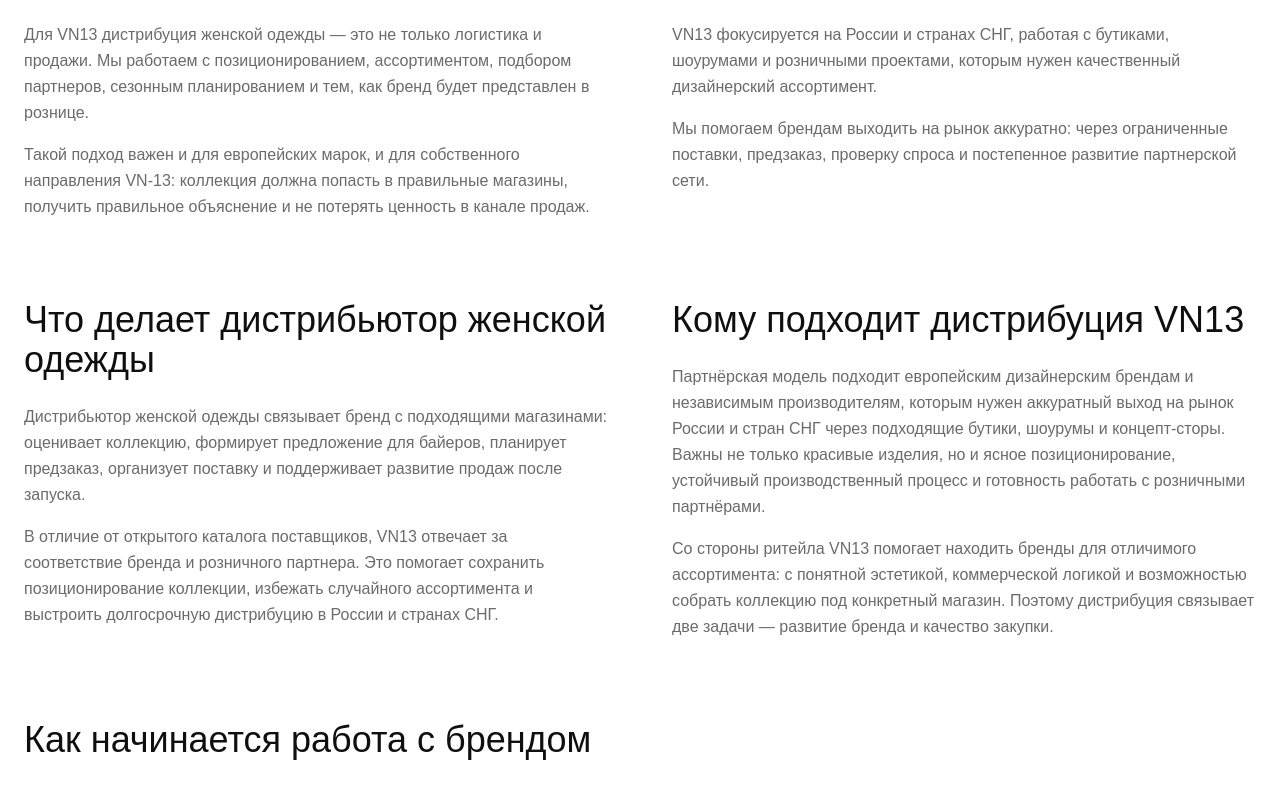
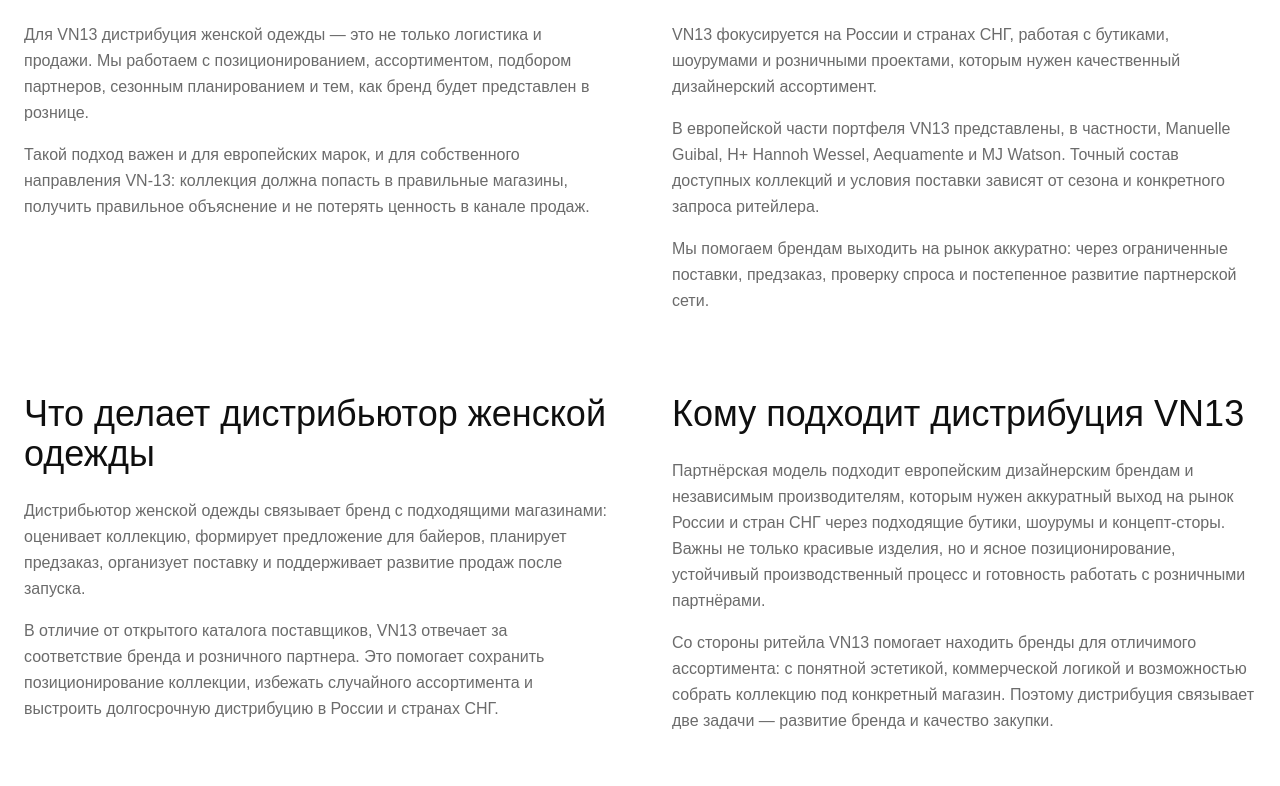
Before and after one commit to coffeeshop13/vn-13, a Next.js app: page /distributsiya-zhenskoy-odezhdy in a window 1280 px wide. Shown: the part 954-1740 px from the top of the page. Built offline with nearby package versions, Linux system fonts and the light colour scheme.

Commit message:
Add portfolio proof to distribution page

```diff
--- a/app/distributsiya-zhenskoy-odezhdy/page.tsx
+++ b/app/distributsiya-zhenskoy-odezhdy/page.tsx
@@ -38,6 +38,7 @@
           title: 'Рынки и партнеры',
           body: [
             'VN13 фокусируется на России и странах СНГ, работая с бутиками, шоурумами и розничными проектами, которым нужен качественный дизайнерский ассортимент.',
+            'В европейской части портфеля VN13 представлены, в частности, Manuelle Guibal, H+ Hannoh Wessel, Aequamente и MJ Watson. Точный состав доступных коллекций и условия поставки зависят от сезона и конкретного запроса ритейлера.',
             'Мы помогаем брендам выходить на рынок аккуратно: через ограниченные поставки, предзаказ, проверку спроса и постепенное развитие партнерской сети.',
           ],
         },
@@ -110,6 +111,9 @@
         },
       ]}
       relatedLinks={[
+        { href: '/brands/manuelle-guibal', label: 'Manuelle Guibal в портфеле VN13' },
+        { href: '/brands/hannoh-wessel', label: 'H+ Hannoh Wessel в портфеле VN13' },
+        { href: '/brands/aequamente', label: 'Aequamente в портфеле VN13' },
         { href: '/partnerstvo', label: 'Стать партнёром VN13' },
         { href: '/evropeyskie-brendy-zhenskoy-odezhdy', label: 'Европейские бренды' },
         { href: '/optovaya-zhenskaya-odezhda', label: 'Оптовые поставки' },
```
